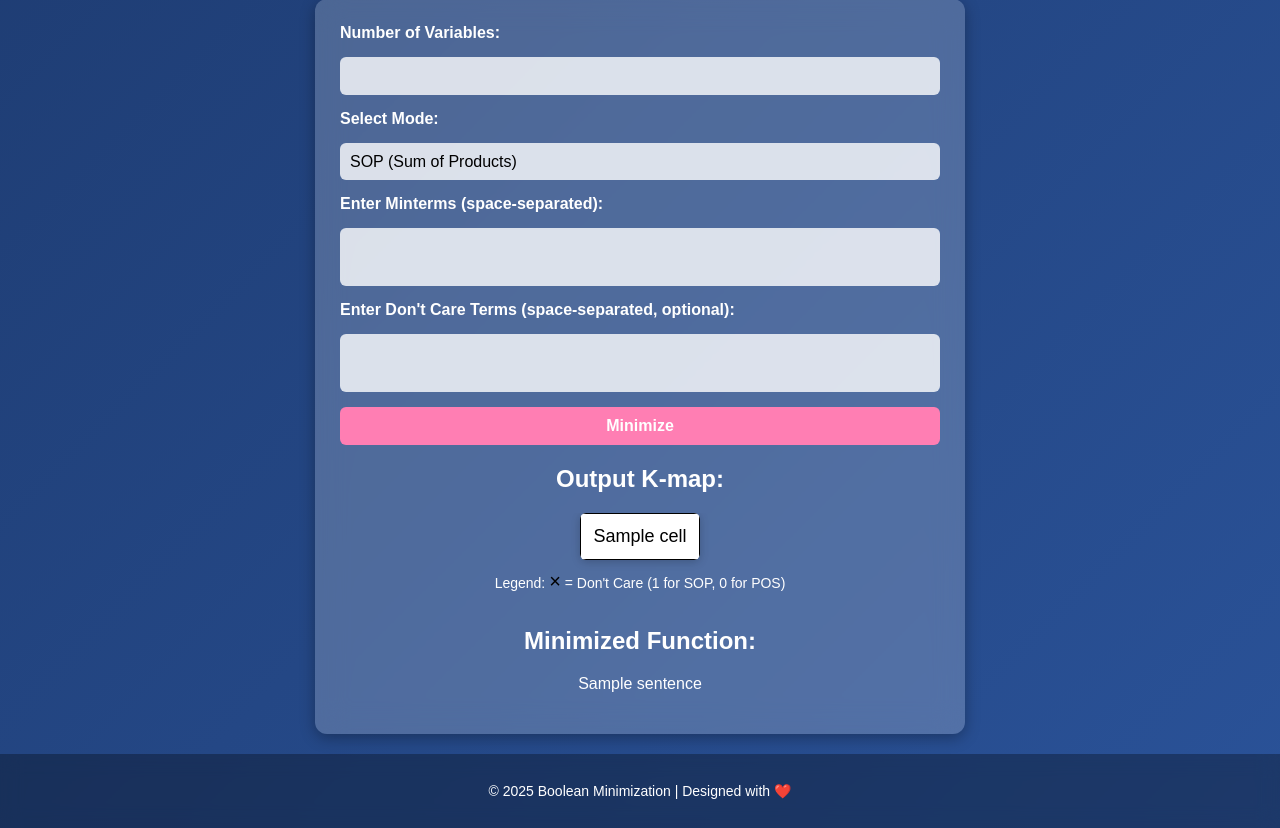
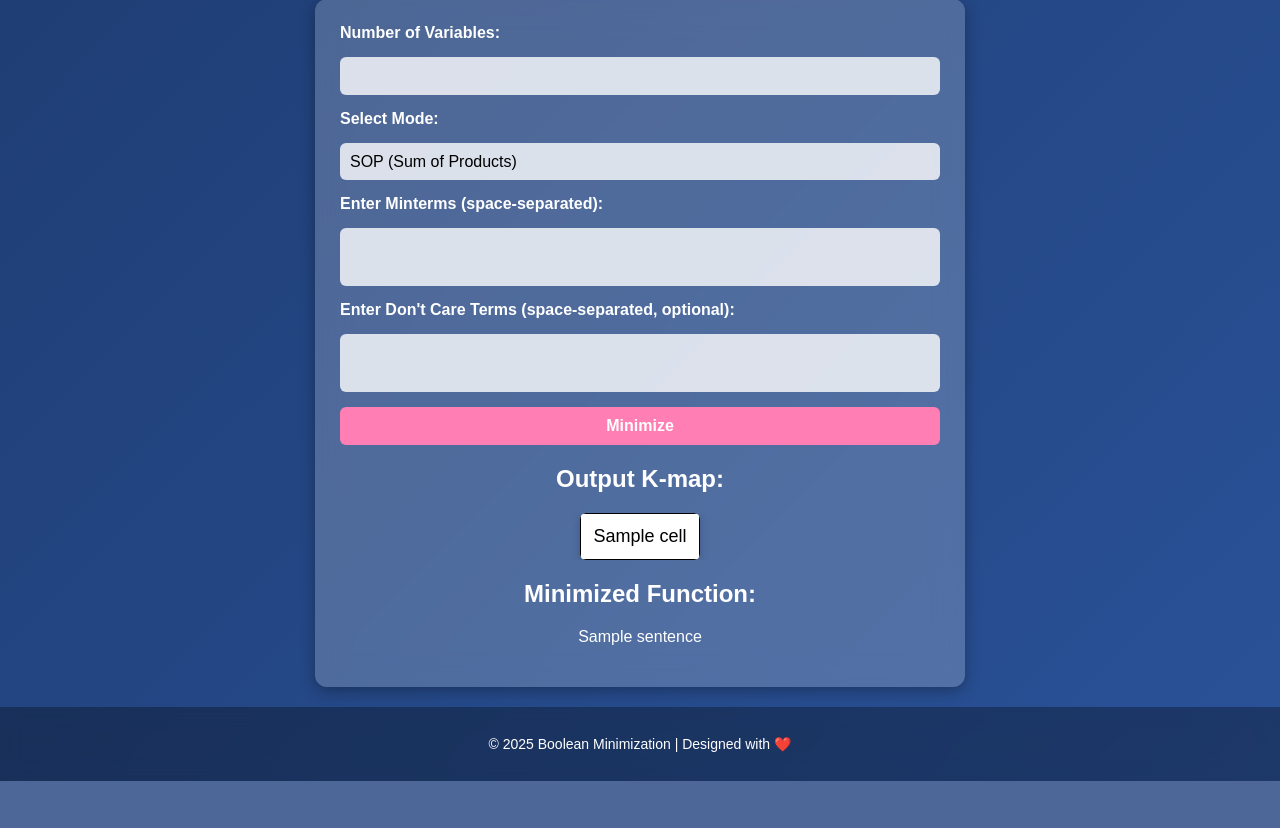
Before and after one commit to Ayush07Kulkarni/KmapSolver, a Flask app: template templates/index.html in a window 1280 px wide. Shown: the part 180-1008 px from the top of the page. After the commit the page ends 961 px from the top, so only its background shows below. Run offline with Flask 3, Linux system fonts and the light colour scheme; the template is opened without the code that fills it: most values are stand-ins (such as "Sample title", 1, 10 or a date in 2020).

Commit message:
Revert "update 2 fromtend require cross for don't care"
This reverts commit 132861a35f9fe112cc1500ba950b6c10fd0b8519.

```diff
--- a/app.py
+++ b/app.py
@@ -26,15 +26,9 @@ def minimize_boolean_function(nBits, mode, terms, dontCare):
         function_start = False
 
         for line in output_lines:
-            if "0 " in line or "1 " in line or "x " in line:
+            if "0 " in line or "1 " in line:
                 kmap_start = True
-                row_data = []
-                for cell in line.split():
-                    if cell == 'x':
-                        row_data.append('<span class="dont-care-sop">×</span>')
-                    else:
-                        row_data.append(cell)
-                kmap_rows.append(row_data)
+                kmap_rows.append([int(x) for x in line.split()])
             elif kmap_start:
                 kmap_start = False
                 function_start = True
@@ -50,13 +44,7 @@ def minimize_boolean_function(nBits, mode, terms, dontCare):
         # Python compliment string function for POS
         terms = terms.replace(",", "+")
         result = compliment_string(terms)
-        kmap_rows = []
-        #This section needs to be written to handle pos kmap output, and the dont cares.
-        #example:
-        #kmap_rows = [["0","1","<span class='dont-care-pos'>×</span>","1"],["1","0","0","1"]]
-        #Placeholder example:
-        kmap_rows = [["0","1","<span class='dont-care-pos'>×</span>","1"],["1","0","0","1"]]
-        return {'kmap_rows': kmap_rows, 'function_output': [result]}
+        return {'kmap_rows': [], 'function_output': [result]}
 
 def compliment_string(s):
     elements = s.split("+")
--- a/static/styles.css
+++ b/static/styles.css
@@ -138,33 +138,14 @@ input[type="submit"]:hover {
     background: rgba(255, 126, 179, 0.2);
 }
 
-/* Don't Care Cross Styling */
-.dont-care-sop {
-    color: black;
-    font-size: 20px;
-}
-
-.dont-care-pos {
-    color: red;
-    font-size: 20px;
-}
-
-/* Legend Styling */
-.legend {
-    margin-top: 10px;
-    font-size: 14px;
-    text-align: center;
-}
-
 /* Media Queries */
 @media (max-width: 768px) {
     .container {
         width: 95%;
     }
 }
-
-@media (max-width: 480px) {
-    .styled-table th, .styled-table td {
+@media (max-width: 480px){
+    .styled-table th,.styled-table td{
         padding: 8px;
         font-size: 14px;
     }
--- a/templates/index.html
+++ b/templates/index.html
@@ -40,13 +40,12 @@
                         {% for row in output.kmap_rows %}
                             <tr>
                                 {% for cell in row %}
-                                    <td>{{ cell|safe }}</td>
+                                    <td>{{ cell }}</td>
                                 {% endfor %}
                             </tr>
                         {% endfor %}
                     </tbody>
                 </table>
-                <p class="legend">Legend: <span class="dont-care-sop">×</span> = Don't Care (1 for SOP, 0 for POS)</p>
             </div>
 
             {% if output.function_output %}
```
